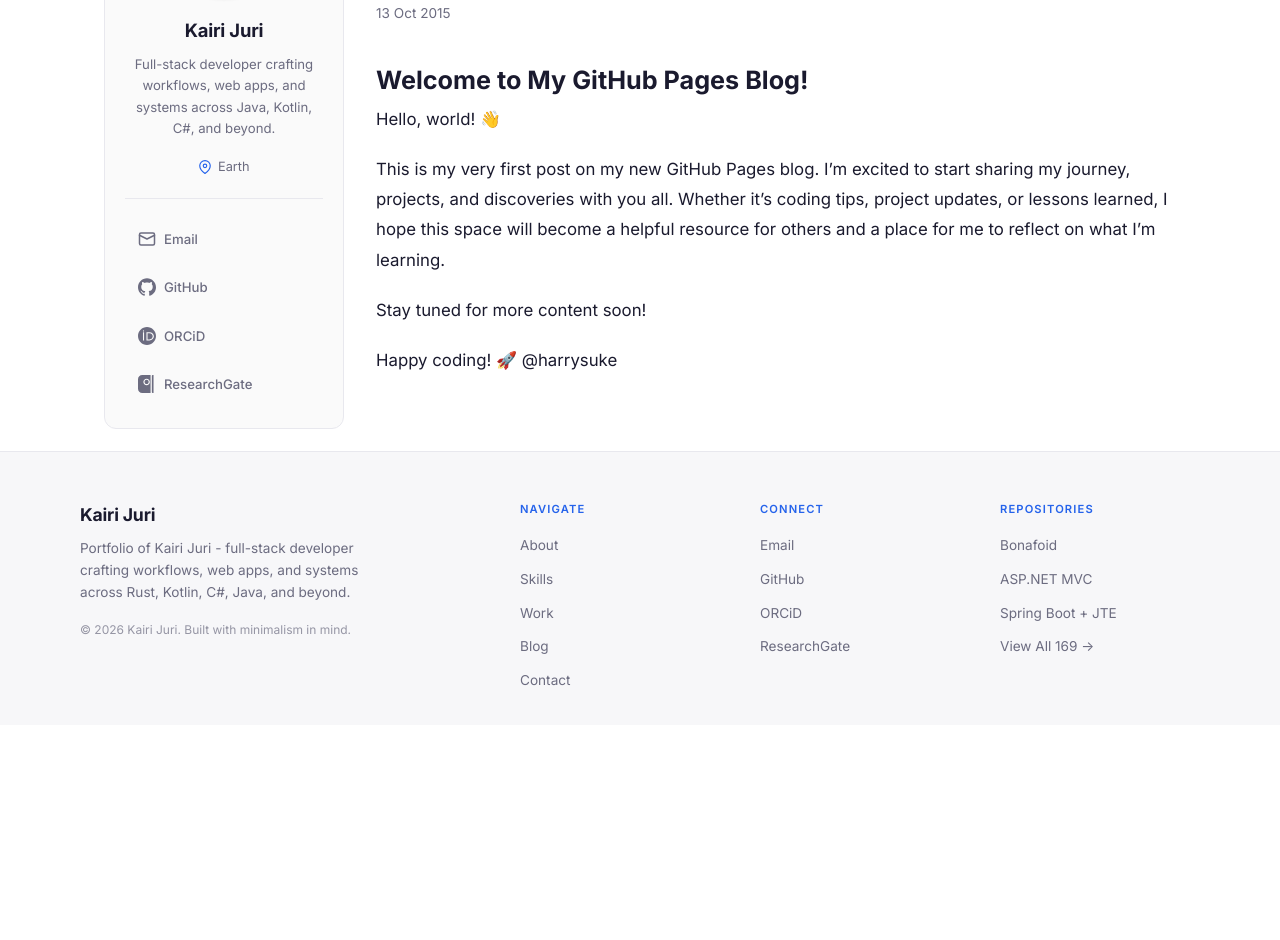
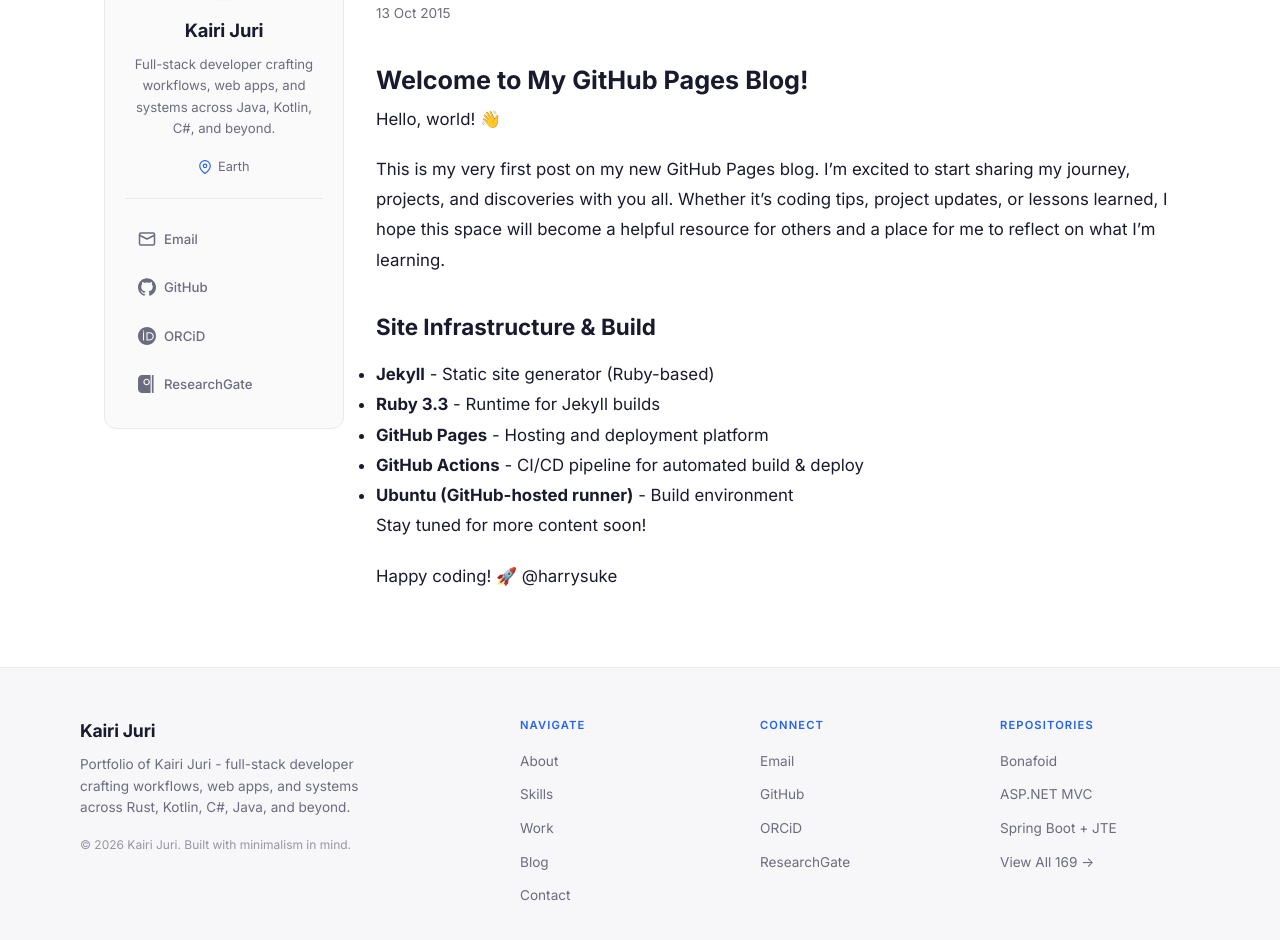
Before and after one commit to harrysuke/harrysuke.github.io, a Jekyll site: the page built from _posts/2015-10-13-hello-world.markdown, in a window 1280 px wide and 1158 px high, cut to the strip 218-1158 px from the top of the window. Built offline with Jekyll 4.4.1, drawn with Linux system fonts in a browser that asks for light colours.

Commit message:
Enhance initial post with site infrastructure details
Added site infrastructure and build details to the first blog post.

```diff
--- a/_posts/2015-10-13-hello-world.markdown
+++ b/_posts/2015-10-13-hello-world.markdown
@@ -10,6 +10,13 @@ Hello, world! 👋
 
 This is my very first post on my new GitHub Pages blog. I’m excited to start sharing my journey, projects, and discoveries with you all. Whether it’s coding tips, project updates, or lessons learned, I hope this space will become a helpful resource for others and a place for me to reflect on what I’m learning.
 
+## Site Infrastructure & Build
+- **Jekyll** - Static site generator (Ruby-based)
+- **Ruby 3.3** - Runtime for Jekyll builds
+- **GitHub Pages** - Hosting and deployment platform
+- **GitHub Actions** - CI/CD pipeline for automated build & deploy
+- **Ubuntu (GitHub-hosted runner)** - Build environment
+
 Stay tuned for more content soon!
 
 Happy coding! 🚀
```
